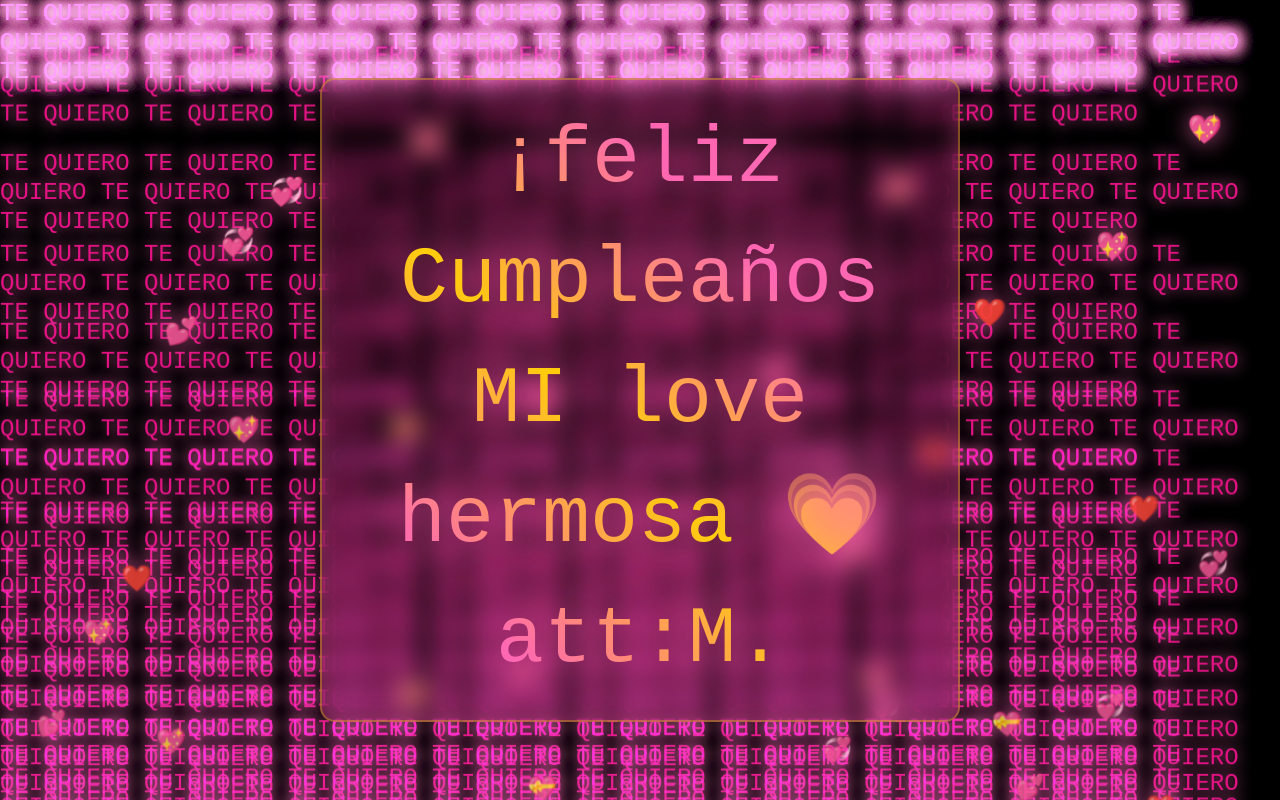
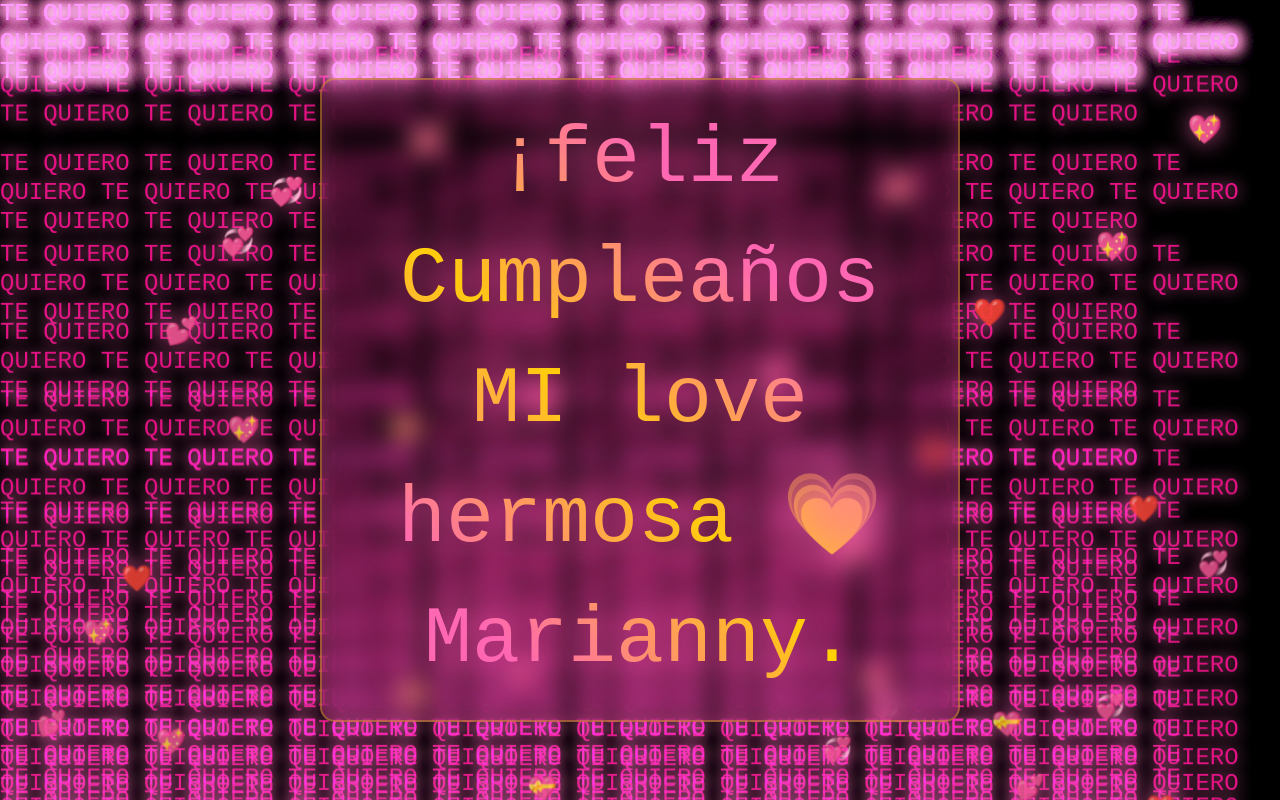
Before and after one commit to paginasmoy/Marianny, a plain HTML site: page index.html in a window 1280 px wide. Drawn offline with nearby package versions, Linux system fonts and the light colour scheme.

Commit message:
Update index.html

```diff
--- a/index.html
+++ b/index.html
@@ -23,7 +23,8 @@
     <img src="img.gif" alt="Imagen especial" class="hidden-image">
     <div class="centro">¡feliz Cumpleaños
          MI love hermosa  💗
-         att:M.</div>
+         Marianny.</div>
 </body>
 <script src="script.js"></script>
+
 </html>
```
